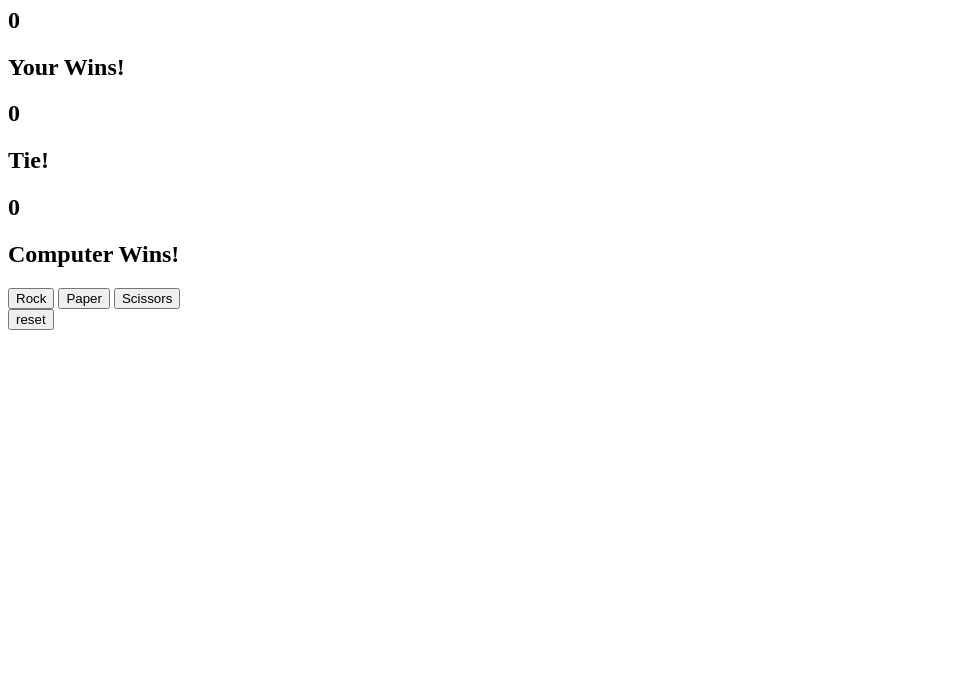
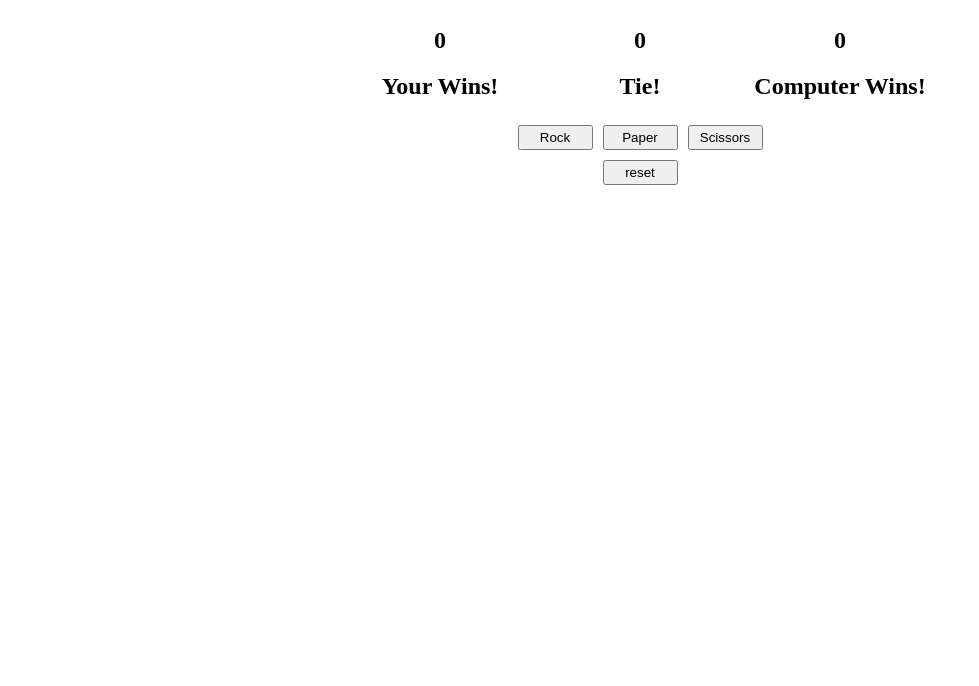
Before and after one commit to MhmmYah/rockpaperscissors, a plain HTML site: page index.html in a window 1280 px wide. Shown: the part 114-800 px from the top of the page, without its empty margins (0-979 px from the left). Drawn offline with Linux system fonts and the light colour scheme.

Commit message:
Added basic stylesheet

```diff
--- a/index.html
+++ b/index.html
@@ -5,7 +5,7 @@
     <meta http-equiv="X-UA-Compatible" content="IE=edge">
     <meta name="viewport" content="width=device-width, initial-scale=1.0">
     <script src="javascript/rockpaperscissors.js" defer></script>
-    <style src="rps.css"></style>
+    <link rel="stylesheet" href="rps.css">
     <title>Rock Paper Scissors!</title>
 </head>
 <body>
--- /dev/null
+++ b/rps.css
@@ -0,0 +1,26 @@
+body{
+    text-align: center;
+}
+.scoreboard{
+    display: flex;
+    justify-content: center;
+}
+.singlescore{
+    flex: 1 1 0;
+    max-width: 200px;
+}
+.playerchoice{
+    display: flex;
+    justify-content: center;
+}
+.play{
+    flex: 1 1 0;
+    max-width: 75px;
+    margin: 5px;
+    height: 25px;
+}
+.reset{
+    width: 75px;
+    height: 25px;
+    margin: 5px;
+}
```
